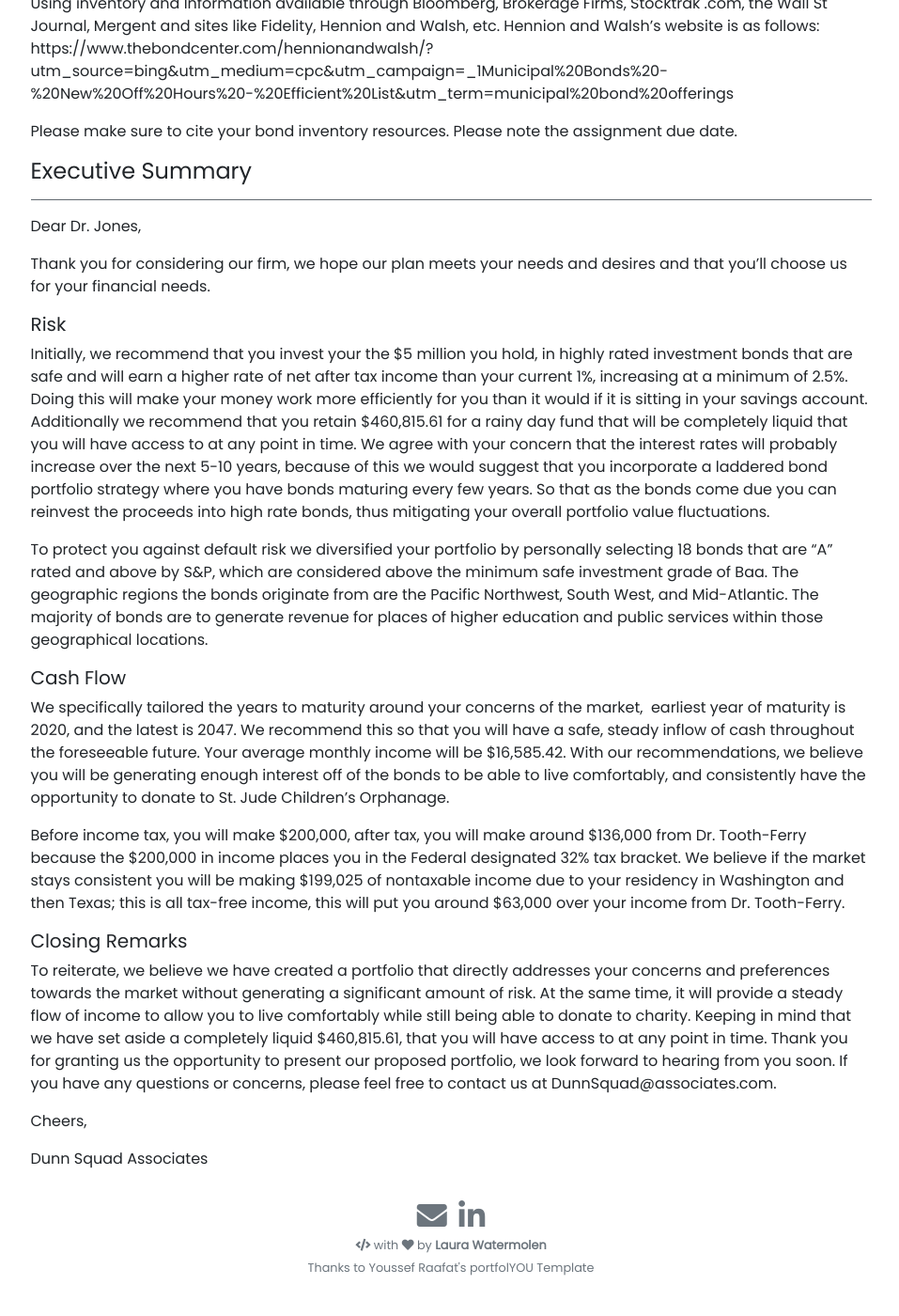
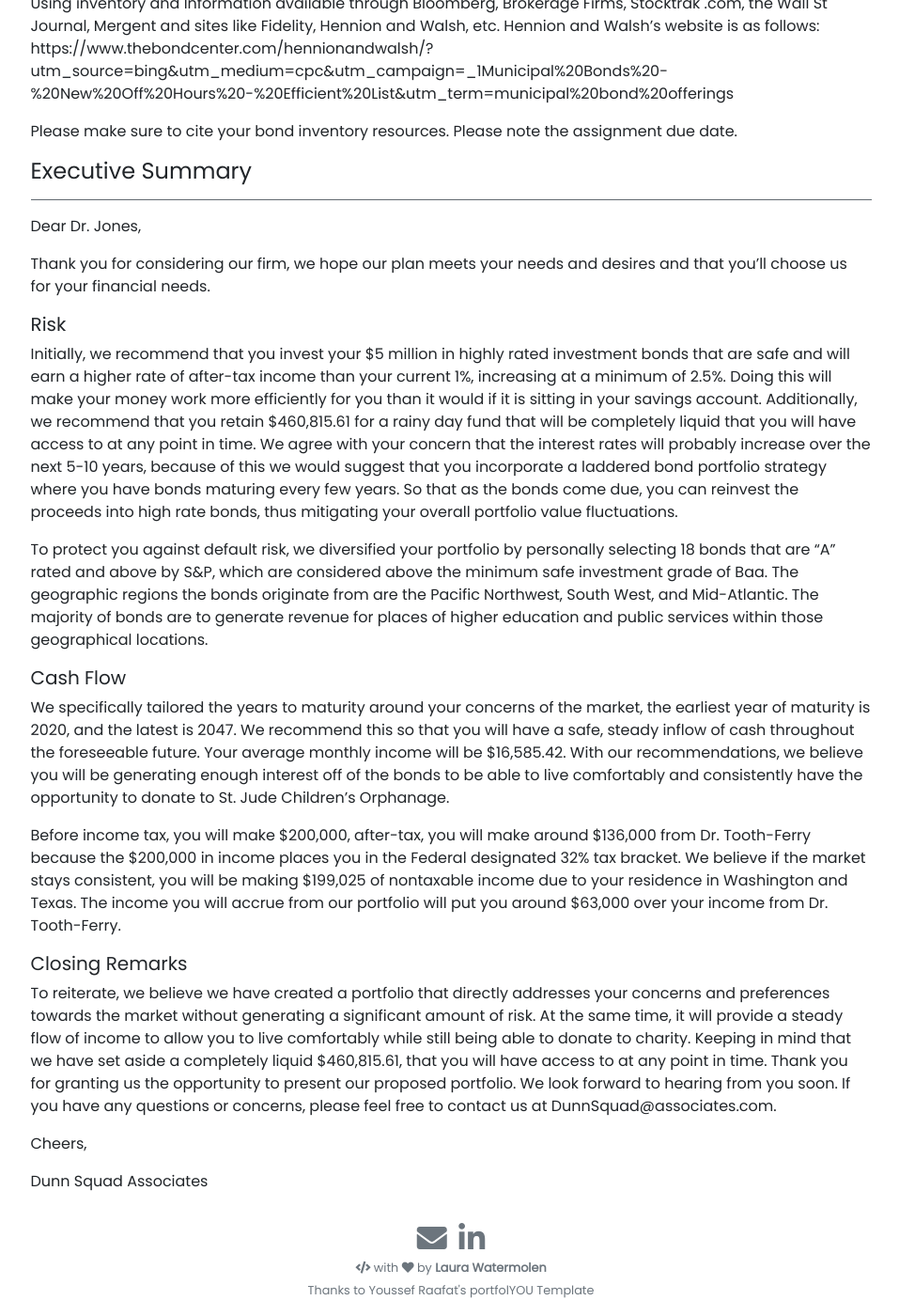
Before and after one commit to watermol20/Portfolio, a Jekyll site: the page built from _projects/(2) Bond Project.md, in a window 1280 px wide and 1400 px high, scrolled down 1746 px. Shown: the whole window at 94% size, without its empty margins (160-1117 px from the left). Built offline with Jekyll 4.4.1, drawn with Linux system fonts in a browser that asks for light colours; nearby versions of some CDN libraries; before the commit the page ends 3122 px from its top, so only the background shows below that.

Commit message:
Update (2) Bond Project.md
edited grammar

```diff
--- a/_projects/(2) Bond Project.md
+++ b/_projects/(2) Bond Project.md
@@ -50,19 +50,19 @@ Thank you for considering our firm, we hope our plan meets your needs and desire
 
 ##### Risk
 
-Initially, we recommend that you invest your the $5 million you hold, in highly rated investment bonds that are safe and will earn a higher rate of net after tax income than your current 1%, increasing at a minimum of 2.5%. Doing this will make your money work more efficiently for you than it would if it is sitting in your savings account. Additionally we recommend that you retain $460,815.61 for a rainy day fund that will be completely liquid that you will have access to at any point in time. We agree with your concern that the interest rates will probably increase over the next 5-10 years, because of this we would suggest that you incorporate a laddered bond portfolio strategy where you have bonds maturing every few years. So that as the bonds come due you can reinvest the proceeds into high rate bonds, thus mitigating your overall portfolio value fluctuations.
+Initially, we recommend that you invest your $5 million in highly rated investment bonds that are safe and will earn a higher rate of after-tax income than your current 1%, increasing at a minimum of 2.5%. Doing this will make your money work more efficiently for you than it would if it is sitting in your savings account. Additionally, we recommend that you retain $460,815.61 for a rainy day fund that will be completely liquid that you will have access to at any point in time. We agree with your concern that the interest rates will probably increase over the next 5-10 years, because of this we would suggest that you incorporate a laddered bond portfolio strategy where you have bonds maturing every few years. So that as the bonds come due, you can reinvest the proceeds into high rate bonds, thus mitigating your overall portfolio value fluctuations.
 
-To protect you against default risk we diversified your portfolio by personally selecting 18 bonds that are “A” rated and above by S&P, which are considered above the minimum safe investment grade of Baa. The geographic regions the bonds originate from are the Pacific Northwest, South West, and Mid-Atlantic. The majority of bonds are to generate revenue for places of higher education and public services within those geographical locations.
+To protect you against default risk, we diversified your portfolio by personally selecting 18 bonds that are “A” rated and above by S&P, which are considered above the minimum safe investment grade of Baa. The geographic regions the bonds originate from are the Pacific Northwest, South West, and Mid-Atlantic. The majority of bonds are to generate revenue for places of higher education and public services within those geographical locations.
 
 ##### Cash Flow
 
-We specifically tailored the years to maturity around your concerns of the market,  earliest year of maturity is 2020, and the latest is 2047. We recommend this so that you will have a safe, steady inflow of cash throughout the foreseeable future. Your average monthly income will be $16,585.42. With our recommendations, we believe you will be generating enough interest off of the bonds to be able to live comfortably, and consistently have the opportunity to donate to St. Jude Children's Orphanage.
+We specifically tailored the years to maturity around your concerns of the market, the earliest year of maturity is 2020, and the latest is 2047. We recommend this so that you will have a safe, steady inflow of cash throughout the foreseeable future. Your average monthly income will be $16,585.42. With our recommendations, we believe you will be generating enough interest off of the bonds to be able to live comfortably and consistently have the opportunity to donate to St. Jude Children's Orphanage.
 
-Before income tax, you will make $200,000, after tax, you will make around $136,000 from Dr. Tooth-Ferry because the $200,000 in income places you in the Federal designated 32% tax bracket. We believe if the market stays consistent you will be making $199,025 of nontaxable income due to your residency in Washington and then Texas; this is all tax-free income, this will put you around $63,000 over your income from Dr. Tooth-Ferry.
+Before income tax, you will make $200,000, after-tax, you will make around $136,000 from Dr. Tooth-Ferry because the $200,000 in income places you in the Federal designated 32% tax bracket. We believe if the market stays consistent, you will be making $199,025 of nontaxable income due to your residence in Washington and Texas. The income you will accrue from our portfolio will put you around $63,000 over your income from Dr. Tooth-Ferry.
 
 ##### Closing Remarks
 
-To reiterate, we believe we have created a portfolio that directly addresses your concerns and preferences towards the market without generating a significant amount of risk. At the same time, it will provide a steady flow of income to allow you to live comfortably while still being able to donate to charity. Keeping in mind that we have set aside a completely liquid $460,815.61, that you will have access to at any point in time. Thank you for granting us the opportunity to present our proposed portfolio, we look forward to hearing from you soon. If you have any questions or concerns, please feel free to contact us at DunnSquad@associates.com.
+To reiterate, we believe we have created a portfolio that directly addresses your concerns and preferences towards the market without generating a significant amount of risk. At the same time, it will provide a steady flow of income to allow you to live comfortably while still being able to donate to charity. Keeping in mind that we have set aside a completely liquid $460,815.61, that you will have access to at any point in time. Thank you for granting us the opportunity to present our proposed portfolio. We look forward to hearing from you soon. If you have any questions or concerns, please feel free to contact us at DunnSquad@associates.com.
 
 
 Cheers,
```
